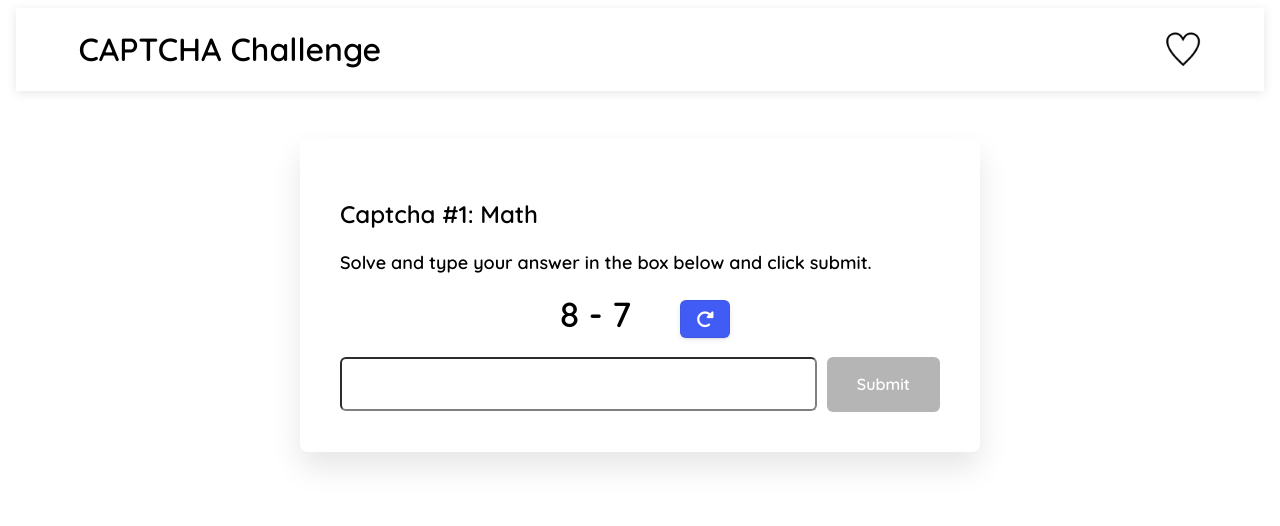
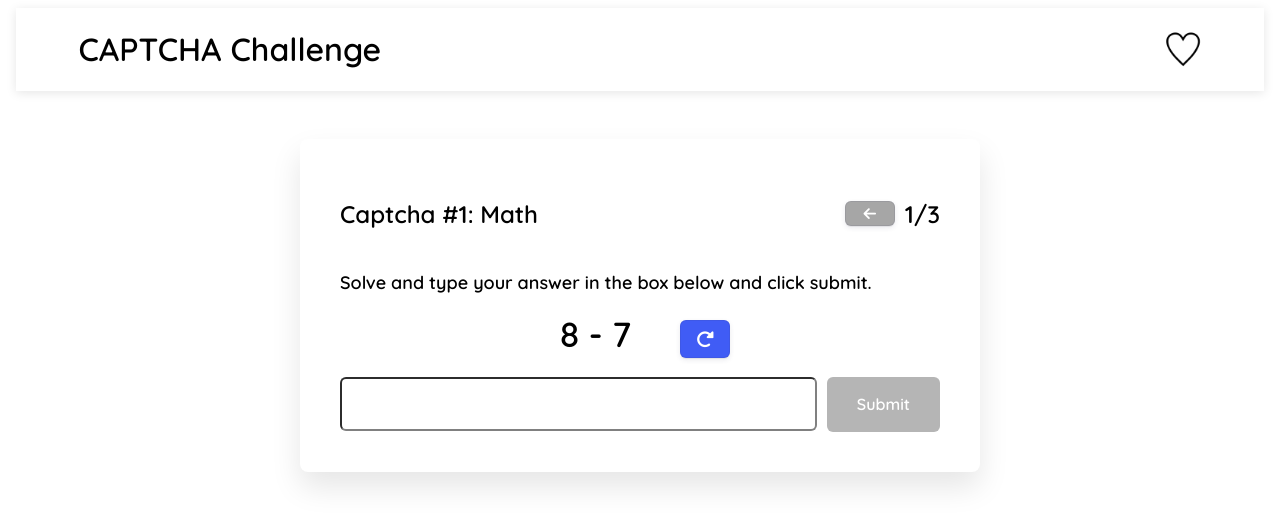
Before and after one commit to hgwtra/angul-it, an Angular app: page / in a window 1280 px wide. Both pictures are taken after a click on the button "Begin". Shown: the top 526 px of the page. Built offline with nearby package versions, Linux system fonts and the light colour scheme.

Commit message:
back buttons

```diff
--- a/src/app/captcha/image/image.component.css
+++ b/src/app/captcha/image/image.component.css
@@ -78,3 +78,47 @@ button[type="submit"] {
   display: flex;
   justify-content: center;
 }
+
+.captchaTitle {
+  display: flex;
+  justify-content: space-between;
+  align-items: center; /* This ensures the items are vertically aligned in the center */
+}
+
+.progress {
+  display: flex;
+  align-items: center; /* This ensures the button icon and the text are vertically aligned in the center */
+  gap: 10px; /* You can adjust this value for spacing between the button and the text */
+}
+
+.button-back {
+  display: flex;
+  justify-content: center;
+  align-items: center;
+  appearance: button;
+  backface-visibility: hidden;
+  background-color: #28a745;
+  border-radius: 6px;
+  border-width: 0;
+  box-shadow: rgba(50, 50, 93, .1) 0 0 0 1px inset,rgba(50, 50, 93, .1) 0 2px 5px 0,rgba(0, 0, 0, .07) 0 1px 1px 0;
+  box-sizing: border-box;
+  color: #fff;
+  cursor: pointer;
+  font-family: "Quicksand", sans-serif;
+  font-size: 80%;
+  height: 25px;
+  line-height: 1.15;
+  margin-bottom: 0px;
+  outline: none;
+  overflow: hidden;
+  padding: 0 25px;
+  position: relative;
+  text-align: center;
+  text-transform: none;
+  transform: translateZ(0);
+  transition: all .2s,box-shadow .08s ease-in;
+  user-select: none;
+  -webkit-user-select: none;
+  touch-action: manipulation;
+  width: 25px !important;
+}
--- a/src/app/captcha/image/image.component.html
+++ b/src/app/captcha/image/image.component.html
@@ -1,7 +1,16 @@
+<link href="https://cdnjs.cloudflare.com/ajax/libs/font-awesome/6.0.0-beta3/css/all.min.css" rel="stylesheet">
 <main class="main">
   <div class="main-content responsive-wrapper">
     <article class="widget">
-      <h2>Captcha #3: Image</h2>
+      <div class="captchaTitle">
+				<h2>Captcha #2: Text</h2>
+				<div class="progress">
+					<button type="button" class="button-back" (click)="onBackClicked()">
+						<i class="fa-solid fa-arrow-left"></i>
+					</button>
+					<h2>3/3</h2>
+				</div>
+			</div>
       <p>Click the picture that has an Angular logo and click submit.</p>
       <form [formGroup]="imageFormGroup" (ngSubmit)="onSubmit()">
         <div class="grid-container">
@@ -18,9 +27,6 @@
         <div class="submit-button-container">
           <button type="submit" [disabled]="isSubmitted || !selectedImage"  class="btn btn-primary">Submit</button>
         </div>
-        <button class="btn btn-primary" (click)="onBackClicked()">Back</button>
-
-
         <div *ngIf="imageValidated === false">
             <p> Incorrect! Try again... </p>
             <button class="button-9" (click)="retry()">Try again</button>
--- a/src/app/captcha/image/image.component.ts
+++ b/src/app/captcha/image/image.component.ts
@@ -109,4 +109,13 @@ export class ImageComponent {
     this.nextCaptchaView = 'text';
     this.clickedNextButton.emit(this.nextCaptchaView);
   }
+
+  @Output()
+  clickedRestartButton: EventEmitter<string> = new EventEmitter<string>();
+
+  clickedRestart: string = 'home';
+
+  onRestart(){
+    this.clickedRestartButton.emit(this.clickedRestart);
+  }
 }
--- a/src/app/captcha/math/math.component.css
+++ b/src/app/captcha/math/math.component.css
@@ -205,3 +205,47 @@ button[type="submit"] {
 .buttons > button:not(:last-child) {
   margin-right: 10px;  /* Adds 10px of space to the right of every button except the last one. */
 }
+
+.captchaTitle {
+  display: flex;
+  justify-content: space-between;
+  align-items: center; /* This ensures the items are vertically aligned in the center */
+}
+
+.progress {
+  display: flex;
+  align-items: center; /* This ensures the button icon and the text are vertically aligned in the center */
+  gap: 10px; /* You can adjust this value for spacing between the button and the text */
+}
+
+.button-back {
+  display: flex;
+  justify-content: center;
+  align-items: center;
+  appearance: button;
+  backface-visibility: hidden;
+  background-color: #a6a6a6;
+  border-radius: 6px;
+  border-width: 0;
+  box-shadow: rgba(50, 50, 93, .1) 0 0 0 1px inset,rgba(50, 50, 93, .1) 0 2px 5px 0,rgba(0, 0, 0, .07) 0 1px 1px 0;
+  box-sizing: border-box;
+  color: #fff;
+  cursor: pointer;
+  font-family: "Quicksand", sans-serif;
+  font-size: 80%;
+  height: 25px;
+  line-height: 1.15;
+  margin-bottom: 0px;
+  outline: none;
+  overflow: hidden;
+  padding: 0 25px;
+  position: relative;
+  text-align: center;
+  text-transform: none;
+  transform: translateZ(0);
+  transition: all .2s,box-shadow .08s ease-in;
+  user-select: none;
+  -webkit-user-select: none;
+  touch-action: manipulation;
+  width: 25px !important;
+}
--- a/src/app/captcha/math/math.component.html
+++ b/src/app/captcha/math/math.component.html
@@ -4,7 +4,15 @@
 <main class="main">
 	<div class="main-content responsive-wrapper">
 		<article class="widget">
-			<h2>Captcha #1: Math</h2>
+			<div class="captchaTitle">
+				<h2>Captcha #1: Math</h2>
+				<div class="progress">
+					<button type="button" class="button-back">
+						<i class="fa-solid fa-arrow-left"></i>
+					</button>
+					<h2>1/3</h2>
+				</div>
+			</div>
 			<p>Solve and type your answer in the box below and click submit.</p>
 
 			<div class="container">
--- a/src/app/captcha/text/text.component.css
+++ b/src/app/captcha/text/text.component.css
@@ -172,3 +172,47 @@
   img.clickable {
     cursor: pointer;
 }
+
+.captchaTitle {
+  display: flex;
+  justify-content: space-between;
+  align-items: center; /* This ensures the items are vertically aligned in the center */
+}
+
+.progress {
+  display: flex;
+  align-items: center; /* This ensures the button icon and the text are vertically aligned in the center */
+  gap: 10px; /* You can adjust this value for spacing between the button and the text */
+}
+
+.button-back {
+  display: flex;
+  justify-content: center;
+  align-items: center;
+  appearance: button;
+  backface-visibility: hidden;
+  background-color: #28a745;
+  border-radius: 6px;
+  border-width: 0;
+  box-shadow: rgba(50, 50, 93, .1) 0 0 0 1px inset,rgba(50, 50, 93, .1) 0 2px 5px 0,rgba(0, 0, 0, .07) 0 1px 1px 0;
+  box-sizing: border-box;
+  color: #fff;
+  cursor: pointer;
+  font-family: "Quicksand", sans-serif;
+  font-size: 80%;
+  height: 25px;
+  line-height: 1.15;
+  margin-bottom: 0px;
+  outline: none;
+  overflow: hidden;
+  padding: 0 25px;
+  position: relative;
+  text-align: center;
+  text-transform: none;
+  transform: translateZ(0);
+  transition: all .2s,box-shadow .08s ease-in;
+  user-select: none;
+  -webkit-user-select: none;
+  touch-action: manipulation;
+  width: 25px !important;
+}
--- a/src/app/captcha/text/text.component.html
+++ b/src/app/captcha/text/text.component.html
@@ -3,7 +3,15 @@
 <main class="main">
   <div class="main-content responsive-wrapper">
     <article class="widget">
-      <h2>Captcha #2: Text</h2>
+      <div class="captchaTitle">
+				<h2>Captcha #2: Text</h2>
+				<div class="progress">
+					<button type="button" class="button-back" (click)="onBackClicked()">
+						<i class="fa-solid fa-arrow-left"></i>
+					</button>
+					<h2>2/3</h2>
+				</div>
+			</div>
       <p>Enter the characters you see and click submit.</p>
       <div class="container">
         <div class="row">
@@ -28,8 +36,6 @@
 							          (keydown)="preventEnter($event)">
                 <button type="submit" [disabled]="isSubmitted || !textFormGroup.get('answer').value" class="btn btn-primary">Submit</button>
               </div>
-              <button class="btn btn-primary" (click)="onBackClicked()">Back</button>
-
               <div *ngIf="textValidated === false">
                 <p> Incorrect! Try again... </p>
                 <button class="button-9" (click)="retry()">Try again</button>
```
